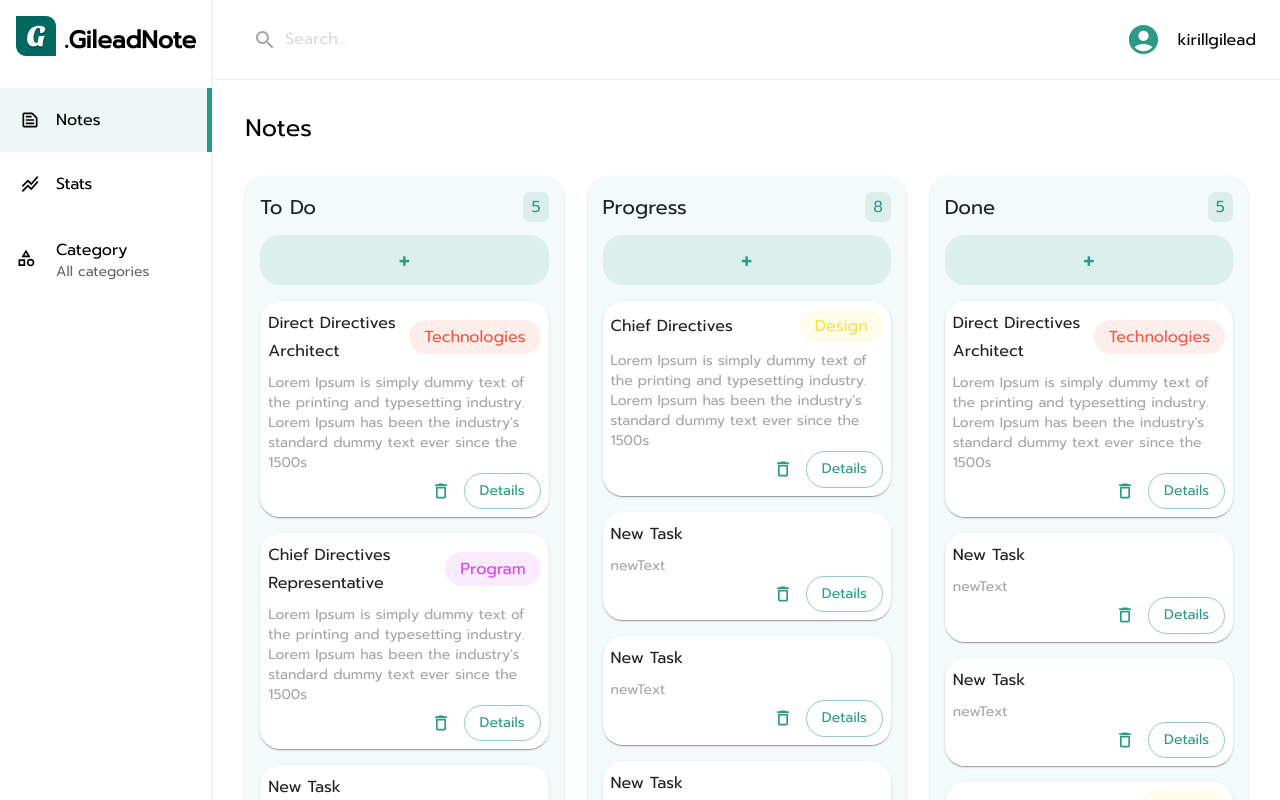
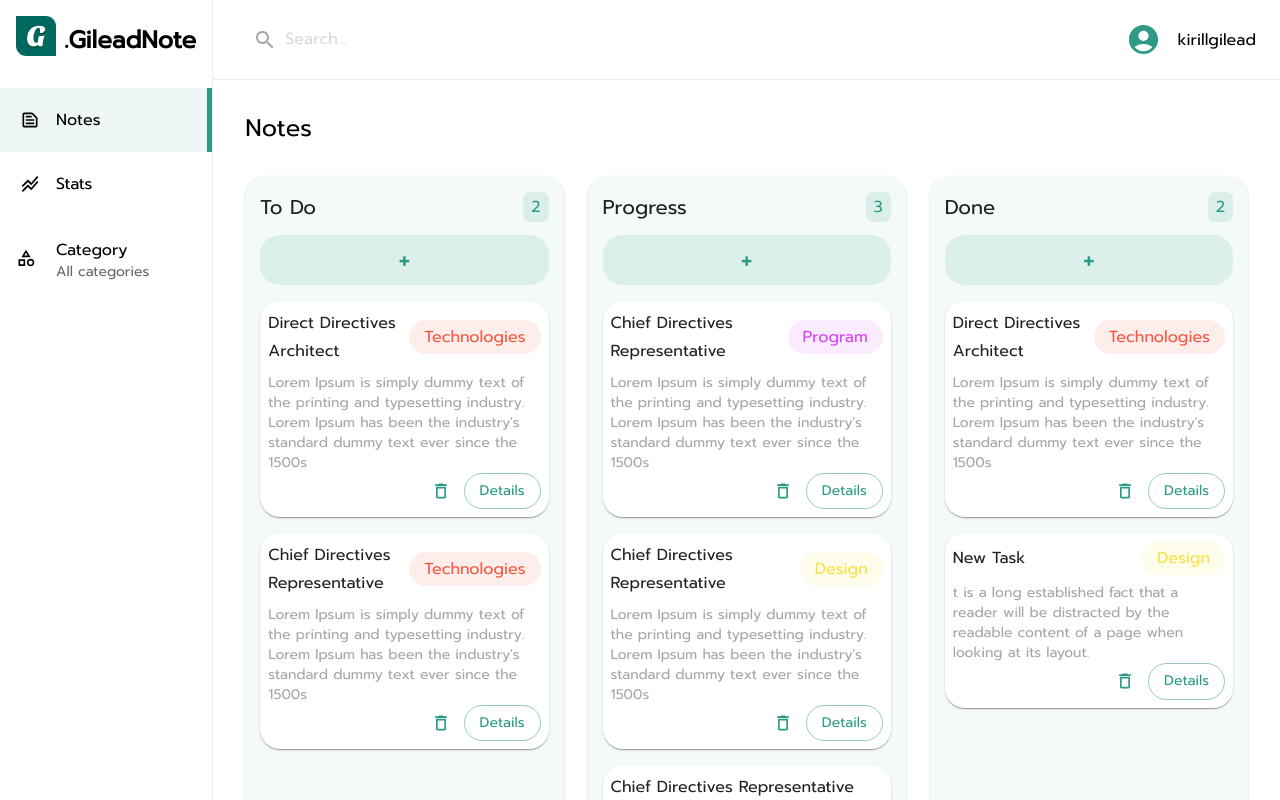
Before and after one commit to kirillgileadd/gilead-notes, a React (Create React App) app: page / in a window 1280 px wide. Shown: the top 800 px of the page. Built offline with nearby package versions, Linux system fonts and the light colour scheme; data requests are answered from the project's data file.

Commit message:
Implemented the creation and deletion of a mocknote

```diff
--- a/db.json
+++ b/db.json
@@ -16,115 +16,38 @@
     },
     {
       "title": "Chief Directives Representative",
-      "listId": 1,
+      "listId": 2,
       "category": "Program",
       "id": 3,
       "text": "Lorem Ipsum is simply dummy text of the printing and typesetting industry. Lorem Ipsum has been the industry's standard dummy text ever since the 1500s"
     },
     {
-      "title": "Chief Directives",
-      "listId": 2,
-      "category": "Design",
-      "id": 4,
+      "title": "Chief Directives Representative",
+      "listId": 1,
+      "category": "Technologies",
+      "id": 5,
       "text": "Lorem Ipsum is simply dummy text of the printing and typesetting industry. Lorem Ipsum has been the industry's standard dummy text ever since the 1500s"
     },
     {
+      "title": "Chief Directives Representative",
+      "listId": 2,
+      "category": "Design",
       "id": 6,
-      "title": "New Task",
-      "text": "newText",
-      "category": "NewCategory",
-      "listId": 1
+      "text": "Lorem Ipsum is simply dummy text of the printing and typesetting industry. Lorem Ipsum has been the industry's standard dummy text ever since the 1500s"
     },
     {
-      "title": "New Task",
-      "text": "newText",
-      "category": "NewCategory",
+      "title": "Chief Directives Representative",
       "listId": 2,
-      "id": 7
+      "category": "",
+      "id": 7,
+      "text": "Lorem Ipsum is simply dummy text of the printing and typesetting industry. Lorem Ipsum has been the industry's standard dummy text ever since the 1500s"
     },
     {
-      "title": "New Task",
-      "text": "newText",
-      "category": "NewCategory",
-      "listId": 3,
-      "id": 8
-    },
-    {
-      "title": "New Task",
-      "text": "newText",
-      "category": "NewCategory",
-      "listId": 2,
-      "id": 9
-    },
-    {
-      "title": "New Task",
-      "text": "newText",
-      "category": "NewCategory",
-      "listId": 3,
-      "id": 10
-    },
-    {
-      "title": "New Task",
-      "text": "newText",
-      "category": "NewCategory",
-      "listId": 2,
-      "id": 11
-    },
-    {
-      "title": "New Task",
-      "text": "newText",
-      "category": "NewCategory",
-      "listId": 2,
-      "id": 12
-    },
-    {
+      "id": 0.15520480009920012,
       "title": "New Task",
       "text": "t is a long established fact that a reader will be distracted by the readable content of a page when looking at its layout. ",
       "category": "Design",
-      "listId": 2,
-      "id": 13
-    },
-    {
-      "title": "New Task",
-      "text": "t is a long established fact that a reader will be distracted by the readable content of a page when looking at its layout. ",
-      "category": "Design",
-      "listId": 3,
-      "id": 14
-    },
-    {
-      "title": "New Task",
-      "text": "t is a long established fact that a reader will be distracted by the readable content of a page when looking at its layout. ",
-      "category": "Design",
-      "listId": 2,
-      "id": 15
-    },
-    {
-      "title": "New Task",
-      "text": "t is a long established fact that a reader will be distracted by the readable content of a page when looking at its layout. ",
-      "category": "Design",
-      "listId": 3,
-      "id": 16
-    },
-    {
-      "title": "New Task",
-      "text": "t is a long established fact that a reader will be distracted by the readable content of a page when looking at its layout. ",
-      "category": "Design",
-      "listId": 2,
-      "id": 17
-    },
-    {
-      "title": "New Task",
-      "text": "t is a long established fact that a reader will be distracted by the readable content of a page when looking at its layout. ",
-      "category": "Design",
-      "listId": 1,
-      "id": 18
-    },
-    {
-      "title": "New Task",
-      "text": "t is a long established fact that a reader will be distracted by the readable content of a page when looking at its layout. ",
-      "category": "Design",
-      "listId": 1,
-      "id": 19
+      "listId": 3
     }
   ],
   "categories": [
--- a/src/api/api.js
+++ b/src/api/api.js
@@ -15,9 +15,6 @@ export const boardsAPI = {
     return instance.delete(`tasks/${id}`)
   },
   postTask(task) {
-    const obj = {
-      ...task
-    }
     return axios.post(`http://localhost:3001/tasks`, {
       ...task
     } )
--- a/src/components/AddNewTask.jsx
+++ b/src/components/AddNewTask.jsx
@@ -1,6 +1,5 @@
-import { Box, Button, Modal, TextField, Typography } from '@mui/material';
+import { Box, Button, Modal } from '@mui/material';
 import * as React from 'react';
-import CreatableSelect from 'react-select/creatable';
 import '../App.css';
 import { useSelector } from 'react-redux';
 
@@ -34,45 +33,6 @@ const dot = (color = 'transparent') => ({
   }
 });
 
-const colourStyles = {
-  option: (styles) => {
-    const color = "#000"
-    return {
-      ...styles,
-    };
-  },
-  container: (styles) => {
-    return {
-      ...styles,
-      borderRadius: '0px',
-      border: 'none',
-      marginBottom: '20px'
-    }
-  },
-  control: (styles) => {
-    return {
-      ...styles,
-      boxShadow: "none",
-      borderRadius: '0px',
-      border: 'none',
-      marginBottom: '20px',
-      borderBottom: '2px solid gray'
-    }
-  },
-  input: (styles) => {
-    return {
-      ...styles,
-      padding: '0px'
-    }
-  }
-};
-
-
-const colourOptions = [
-  { value: 'ocean', label: 'Ocean', color: '#00B8D9' },
-  { value: 'blue', label: 'Blue', color: '#0052CC' },
-  { value: 'purple', label: 'Purple', color: '#5243AA' }
-];
 
 function AddNewTask({ setOpenModal, open, addTask, handleCloseModal, listId }) {
   const { totalCount } = useSelector(({ boards }) => boards);
@@ -85,8 +45,8 @@ function AddNewTask({ setOpenModal, open, addTask, handleCloseModal, listId }) {
   };
 
   const addNewTask = (e) => {
-    let id = Number(totalCount) + 1
     let newTask = {
+      id: Math.random(), //use Id generator
       title: 'New Task',
       text: 't is a long established fact that a reader will be distracted by the readable content of a page when looking at its layout. ',
       category: 'Design',
@@ -104,18 +64,6 @@ function AddNewTask({ setOpenModal, open, addTask, handleCloseModal, listId }) {
         aria-describedby='modal-modal-description'
       >
         <Box sx={style}>
-          {/*<Typography id='modal-modal-title' variant='h6' component='h2'>*/}
-          {/*  Add New Task*/}
-          {/*</Typography>*/}
-          {/*<TextField fullWidth sx={{ mb: 1 }} variant={'standard'} label={'Title'} />*/}
-          {/*<TextField maxRows={5} multiline fullWidth sx={{ mb: 3 }} variant={'standard'} label={'Text'} />*/}
-          {/*<CreatableSelect*/}
-          {/*  styles={colourStyles}*/}
-          {/*  isClearable*/}
-          {/*  onChange={handleChange}*/}
-          {/*  onInputChange={handleInputChange}*/}
-          {/*  options={colourOptions}*/}
-          {/*/>*/}
           <Button type={'button'} sx={{ display: 'block' }} variant={'contained'}
                   onClick={(e) => addNewTask(e)}>ADD TASK
           </Button>
--- a/src/components/DashItem.jsx
+++ b/src/components/DashItem.jsx
@@ -26,15 +26,14 @@ const DashItem = ({ title, board, categoryList }) => {
   const [openModal, setOpenModal] = React.useState(false);
   const { loading } = useSelector(({boards}) => boards)
   const listId = board.id
+
   const addTask = (newTask) => {
-
     dispatch(postTaskThunk(newTask, listId))
     setOpenModal(false)
   }
 
-  const deleteTask = (id) => {
-    console.log('deleted')
-    dispatch(deleteTaskThunk(id))
+  const deleteTask = (id, listId) => {
+    dispatch(deleteTaskThunk(id, listId))
   }
 
   const handleOpenModal = () => setOpenModal(true)
@@ -55,7 +54,7 @@ const DashItem = ({ title, board, categoryList }) => {
         </Box>
         <CustomButton fullWidth onClick={handleOpenModal}><Typography variant={'h5'} sx={{ fontSize: '30px' }}>+</Typography></CustomButton>
         {
-          true ? board.tasks.map((obj) => <Task {...obj} categoryList={categoryList} deleteTask={deleteTask}/>)  : <LoadingBoards/>
+          !loading ? board.tasks.map((obj) => <Task {...obj} categoryList={categoryList} deleteTask={deleteTask}/>)  : <LoadingBoards/>
         }
       </CustomPaper>
       <AddNewTask listId={listId} setOpenModal={setOpenModal} open={openModal} addTask={addTask} handleCloseModal={handleCloseModal}/>
--- a/src/components/Task.jsx
+++ b/src/components/Task.jsx
@@ -12,7 +12,7 @@ export const Catygory = styled(Typography)(({ theme }) => ({
   borderRadius: '20px',
 }));
 
-const Task = ({ title, id, text, category, categoryList, deleteTask }) => {
+const Task = ({ title, id, text, category, categoryList, deleteTask, listId }) => {
   let currentCategory = categoryList.find((cat) => cat.name === category)
 
   return (
@@ -35,7 +35,8 @@ const Task = ({ title, id, text, category, categoryList, deleteTask }) => {
       <div style={{alignSelf: 'flex-end'}}>
         <IconButton onClick={(e) => {
           e.preventDefault()
-          deleteTask(id);
+          console.log(id, listId)
+          deleteTask(id, listId);
         }} size={'small'} variant={'outlined'} sx={{mr: 1, color: 'primary.main'}}>
           <DeleteOutlineOutlinedIcon fontSize={'small'}/>
         </IconButton>
--- a/src/redux/actions/boards.js
+++ b/src/redux/actions/boards.js
@@ -14,14 +14,13 @@ export const fetchBoards = (currentPage, currentCategoryItem ) => async (dispatc
   }
 };
 
-export const deleteTaskThunk = (id) => async (dispatch) => {
-  // dispatch(setLoading(true))
+export const deleteTaskThunk = (id, listId) => async (dispatch) => {
+  dispatch(deleteTaskAction(id, listId))
   try {
     let response = await boardsAPI.deleteTask(id);
     console.log('del')
-    dispatch(deleteTaskAction(id))
   } catch (err) {
-    console.log('Something failed')
+    console.log(err)
   }
 };
 
@@ -62,9 +61,9 @@ export const addTaskAction = (task, id) => ({
     payload: { task, listId: id }
 });
 
-export const deleteTaskAction = (id) => ({
+export const deleteTaskAction = (id, listId) => ({
     type: 'DELETE_TASK',
-    payload: id
+    payload: {id, listId}
 });
 
 export const setCurrentPage = (currentPage) => ({
--- a/src/redux/reducers/boards.js
+++ b/src/redux/reducers/boards.js
@@ -94,16 +94,17 @@ export const boards = (state = initialState, action) => {
       };
     }
     case 'DELETE_TASK': {
-      const index = action.payload
+      const index = action.payload.id
+      const listId= action.payload.listId
       return {
         ...state,
-        // items: {
-        //   ...state.items,
-        //   [`list-${action.payload}`]: {
-        //     ...state.items[`list-${action.payload}`],
-        //     tasks: [...state.items[`list-${action.payload}`].tasks.slice(0, index)]
-        //   }
-        // }
+        items: {
+          ...state.items,
+          [`list-${listId}`]: {
+            ...state.items[`list-${listId}`],
+            tasks: [...state.items[`list-${listId}`].tasks.filter((el) => el.id !== index)]
+          }
+        }
       };
     }
     case 'SET_LOADED': {
```
